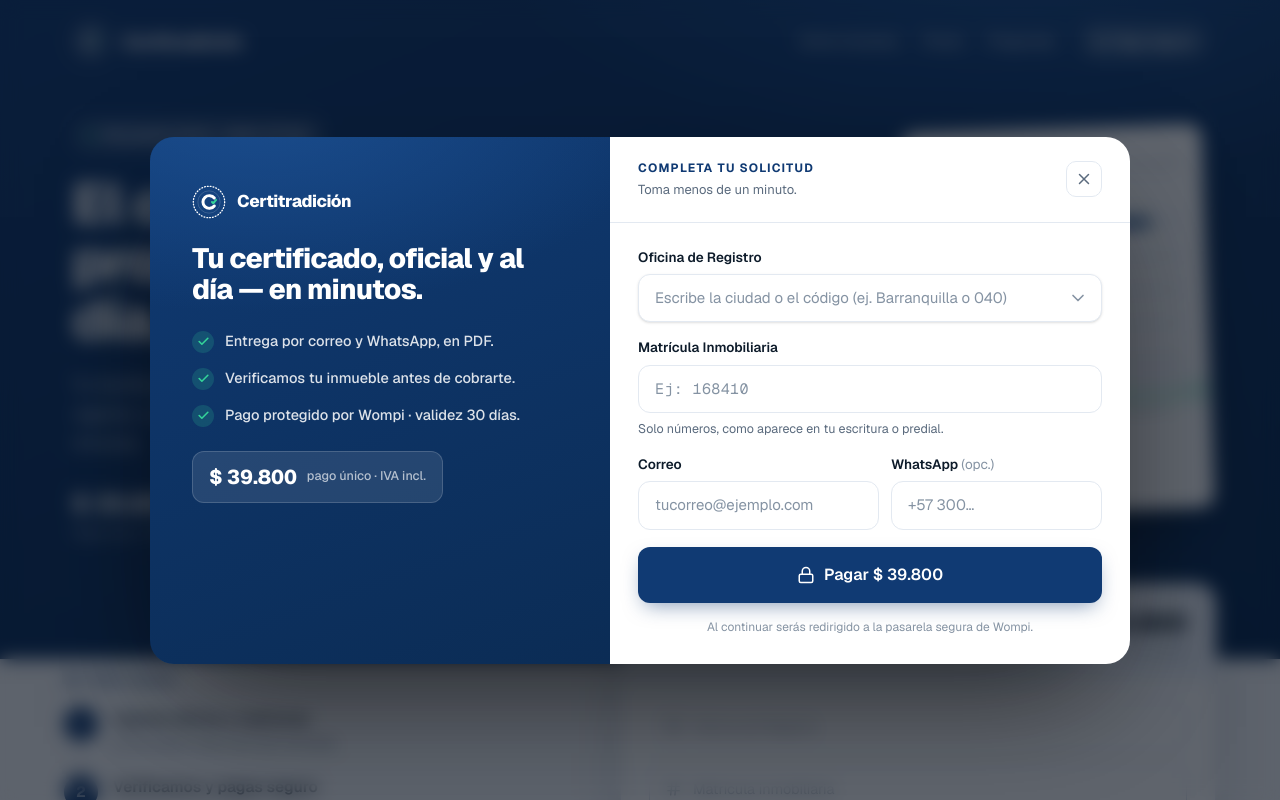
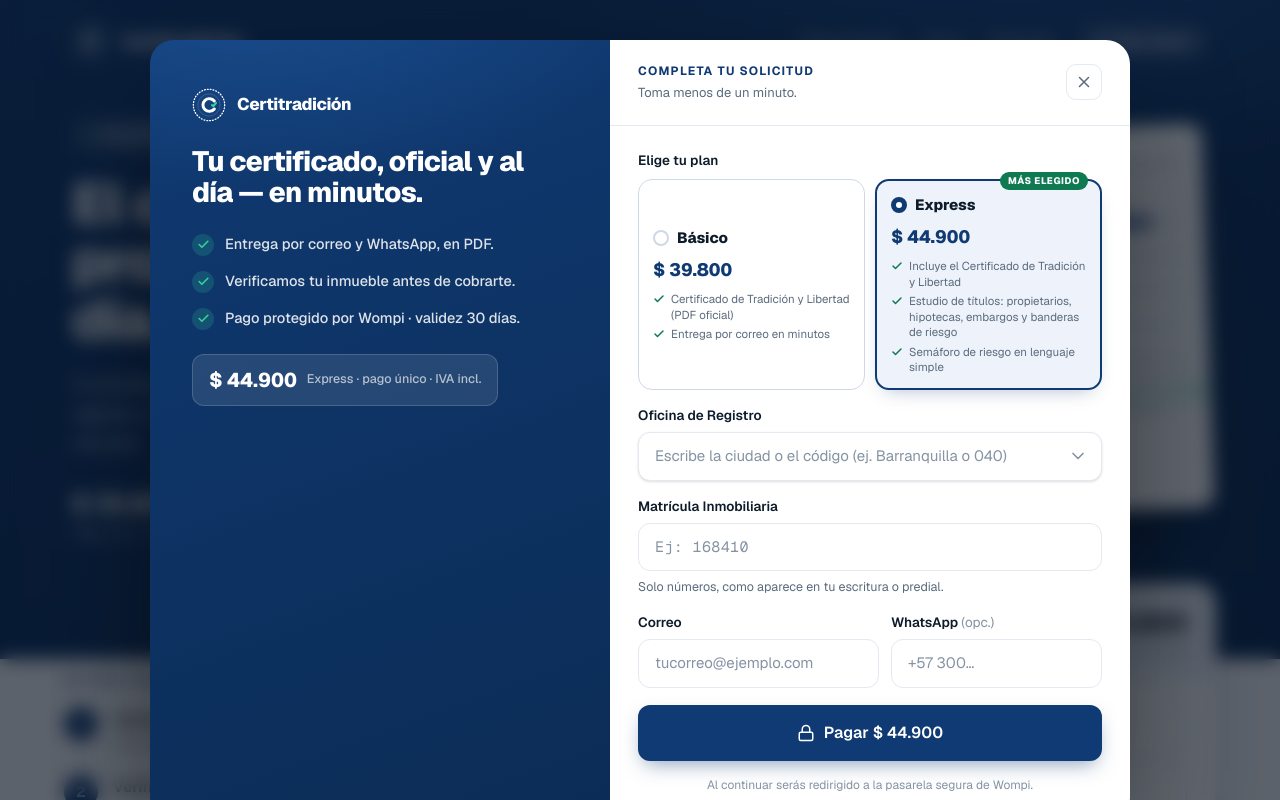
Before and after one commit to DvvSalome/certificados-tradicion-web, a Next.js app: page / in a window 1280 px wide. Both pictures are taken after a click on the button 918 px from the left and 793 px from the top of the page. Shown: the top 800 px of the page. Built offline with nearby package versions, Linux system fonts and the light colour scheme.

Commit message:
feat(checkout): selector de plan basico/express + cobro por plan

```diff
--- a/app/api/checkout/route.ts
+++ b/app/api/checkout/route.ts
@@ -2,7 +2,7 @@
 import { randomUUID } from 'crypto';
 import { orders } from '@/lib/orders';
 import { checkoutUrl } from '@/lib/wompi';
-import { AMOUNT_IN_CENTS } from '@/lib/config';
+import { planAmountCents } from '@/lib/config';
 import { isOficina } from '@/lib/oficinas';
 import { verificar } from '@/lib/verify';
 
@@ -33,14 +33,17 @@
     return NextResponse.json({ error: 'No encontramos esa matrícula en esa oficina. Verifícala antes de pagar.' }, { status: 422 });
   }
 
+  const plan = body.plan === 'express' ? 'express' : 'basico';
+  const amountInCents = planAmountCents(plan);
+
   const reference = 'CTL-' + randomUUID().replace(/-/g, '').slice(0, 20);
-  await orders.create({ reference, matricula, oficina, email, phone, amountInCents: AMOUNT_IN_CENTS, status: 'PENDING_PAYMENT', createdAt: new Date().toISOString() });
+  await orders.create({ reference, matricula, oficina, email, phone, amountInCents, status: 'PENDING_PAYMENT', plan, createdAt: new Date().toISOString() });
 
   // URL pública del sitio. Detrás de un proxy (Traefik/Vercel) NO usar req.url (da el origen interno localhost).
   // Prioridad: APP_BASE_URL (fijo y seguro) -> X-Forwarded-Host -> req.url.
   const fwdHost = req.headers.get('x-forwarded-host');
   const fwdProto = req.headers.get('x-forwarded-proto') || 'https';
   const origin = process.env.APP_BASE_URL || (fwdHost ? `${fwdProto}://${fwdHost}` : new URL(req.url).origin);
-  const url = checkoutUrl({ reference, amountInCents: AMOUNT_IN_CENTS, redirectUrl: `${origin}/estado?ref=${reference}` });
+  const url = checkoutUrl({ reference, amountInCents, redirectUrl: `${origin}/estado?ref=${reference}` });
   return NextResponse.json({ ok: true, reference, checkoutUrl: url });
 }
--- a/components/CheckoutForm.tsx
+++ b/components/CheckoutForm.tsx
@@ -3,6 +3,7 @@
 import { useState, useEffect } from 'react';
 import OficinaSelect from './OficinaSelect';
 import { Seal } from './Brand';
+import { PLANS, formatCOP, type PlanId } from '@/lib/config';
 
 const VERIFY_STEPS = ['Conectando con el registro…', 'Buscando tu matrícula…', 'Confirmando la información…'];
 
@@ -14,6 +15,7 @@
 export default function CheckoutForm({ priceLabel }: { priceLabel: string }) {
   const [open, setOpen] = useState(false);
   const [step, setStep] = useState<Step>('form');
+  const [plan, setPlan] = useState<PlanId>('express'); // Express por defecto = mayor conversión
   const [matricula, setMatricula] = useState('');
   const [oficina, setOficina] = useState('');
   const [email, setEmail] = useState('');
@@ -78,7 +80,7 @@
     try {
       const res = await fetch('/api/checkout', {
         method: 'POST', headers: { 'content-type': 'application/json' },
-        body: JSON.stringify({ matricula, oficina, email, phone }),
+        body: JSON.stringify({ matricula, oficina, email, phone, plan }),
       });
       const j = await res.json();
       if (!res.ok) { setError(j.error || 'Ocurrió un error'); setStep('form'); setLoading(false); return; }
@@ -90,6 +92,8 @@
 
   const inputCls =
     'w-full rounded-xl border border-[var(--border-strong)] bg-white px-4 py-3 text-[15px] text-[var(--foreground)] outline-none transition placeholder:text-[var(--muted-2)] focus:border-[var(--brand-ring)] focus:ring-4 focus:ring-[var(--brand-50)]';
+
+  const planPrice = formatCOP(PLANS[plan].priceCop); // precio del plan elegido (botón, total, chip)
 
   return (
     <>
@@ -171,8 +175,8 @@
                     ))}
                   </ul>
                   <div style={{ display: 'inline-flex', alignItems: 'center', gap: 10, width: 'fit-content', padding: '10px 16px', borderRadius: 12, background: 'rgba(255,255,255,.1)', border: '1px solid rgba(255,255,255,.16)' }}>
-                    <span style={{ fontWeight: 800, fontSize: 20, color: '#fff', fontVariantNumeric: 'tabular-nums' }}>{priceLabel}</span>
-                    <span style={{ fontWeight: 500, fontSize: 12.5, color: 'rgba(255,255,255,.66)' }}>pago único · IVA incl.</span>
+                    <span style={{ fontWeight: 800, fontSize: 20, color: '#fff', fontVariantNumeric: 'tabular-nums' }}>{planPrice}</span>
+                    <span style={{ fontWeight: 500, fontSize: 12.5, color: 'rgba(255,255,255,.66)' }}>{PLANS[plan].label} · pago único · IVA incl.</span>
                   </div>
                 </div>
               </div>
@@ -193,6 +197,49 @@
                   {/* FORM */}
                   {step === 'form' && (
                     <div style={{ display: 'flex', flexDirection: 'column', gap: 15 }}>
+                      {/* SELECTOR DE PLAN */}
+                      <div style={{ display: 'flex', flexDirection: 'column', gap: 9 }}>
+                        <span style={{ fontWeight: 600, fontSize: 13.5, color: '#0D1B2A' }}>Elige tu plan</span>
+                        <div style={{ display: 'flex', flexWrap: 'wrap', gap: 10 }}>
+                          {(['basico', 'express'] as PlanId[]).map((pid) => {
+                            const p = PLANS[pid];
+                            const sel = plan === pid;
+                            return (
+                              <button
+                                type="button"
+                                key={pid}
+                                onClick={() => setPlan(pid)}
+                                aria-pressed={sel}
+                                className="transition"
+                                style={{
+                                  position: 'relative', flex: '1 1 150px', textAlign: 'left', cursor: 'pointer',
+                                  borderRadius: 14, padding: '13px 14px',
+                                  border: sel ? '2px solid #103A73' : '1px solid #CFD9E6',
+                                  background: sel ? '#EEF3FB' : '#fff',
+                                  boxShadow: sel ? '0 8px 20px -10px rgba(16,58,115,.4)' : 'none',
+                                }}
+                              >
+                                {p.recommended && (
+                                  <span style={{ position: 'absolute', top: -9, right: 12, padding: '2px 8px', borderRadius: 999, background: '#0F7A52', color: '#fff', fontSize: 9.5, fontWeight: 800, letterSpacing: '.06em' }}>MÁS ELEGIDO</span>
+                                )}
+                                <div style={{ display: 'flex', alignItems: 'center', gap: 8 }}>
+                                  <span style={{ display: 'inline-block', width: 16, height: 16, flexShrink: 0, borderRadius: 999, border: sel ? '5px solid #103A73' : '2px solid #CFD9E6', background: '#fff' }} />
+                                  <span style={{ fontWeight: 800, fontSize: 15, color: '#0D1B2A' }}>{p.label}</span>
+                                </div>
+                                <p style={{ margin: '7px 0 0', fontWeight: 800, fontSize: 18, color: '#103A73', fontVariantNumeric: 'tabular-nums' }}>{formatCOP(p.priceCop)}</p>
+                                <ul style={{ margin: '8px 0 0', padding: 0, listStyle: 'none', display: 'flex', flexDirection: 'column', gap: 4 }}>
+                                  {p.features.slice(0, pid === 'express' ? 3 : 2).map((f) => (
+                                    <li key={f} style={{ display: 'flex', gap: 6, fontSize: 11.5, lineHeight: 1.35, color: '#5B6B7E' }}>
+                                      <svg width="12" height="12" viewBox="0 0 24 24" fill="none" stroke="#0F7A52" strokeWidth="3" strokeLinecap="round" strokeLinejoin="round" style={{ marginTop: 2, flexShrink: 0 }}><path d="M20 6 9 17l-5-5" /></svg>
+                                      <span>{f}</span>
+                                    </li>
+                                  ))}
+                                </ul>
+                              </button>
+                            );
+                          })}
+                        </div>
+                      </div>
                       <label style={{ display: 'flex', flexDirection: 'column', gap: 7 }}>
                         <span style={{ fontWeight: 600, fontSize: 13.5, color: '#0D1B2A' }}>Oficina de Registro</span>
                         <OficinaSelect value={oficina} onChange={setOficina} />
@@ -220,7 +267,7 @@
                       )}
                       <button type="button" onClick={submit} className="transition hover:brightness-110 active:scale-[0.99]" style={{ display: 'inline-flex', alignItems: 'center', justifyContent: 'center', gap: 9, marginTop: 2, border: 'none', cursor: 'pointer', borderRadius: 12, background: '#103A73', padding: 16, fontWeight: 600, fontSize: 16, color: '#fff', boxShadow: '0 8px 20px -6px rgba(16,58,115,.5)' }}>
                         <svg width="18" height="18" viewBox="0 0 24 24" fill="none" stroke="currentColor" strokeWidth="2" strokeLinecap="round" strokeLinejoin="round"><rect x="3" y="11" width="18" height="11" rx="2" /><path d="M7 11V7a5 5 0 0 1 10 0v4" /></svg>
-                        Pagar {priceLabel}
+                        Pagar {planPrice}
                       </button>
                       <p style={{ margin: 0, textAlign: 'center', fontSize: 12, color: '#8593A3' }}>Al continuar serás redirigido a la pasarela segura de Wompi.</p>
                     </div>
@@ -274,8 +321,8 @@
                           <dd style={{ margin: 0, fontWeight: 600, fontFamily: 'ui-monospace,monospace', color: '#0D1B2A' }}>{matricula}</dd>
                         </div>
                         <div style={{ display: 'flex', justifyContent: 'space-between', gap: 12, paddingTop: 11, borderTop: '1px solid #E3E9F1' }}>
-                          <dt style={{ fontWeight: 600, fontSize: 15, color: '#0D1B2A' }}>Total</dt>
-                          <dd style={{ margin: 0, fontWeight: 800, fontSize: 19, color: '#0D1B2A', fontVariantNumeric: 'tabular-nums' }}>{priceLabel}</dd>
+                          <dt style={{ fontWeight: 600, fontSize: 15, color: '#0D1B2A' }}>Total · {PLANS[plan].label}</dt>
+                          <dd style={{ margin: 0, fontWeight: 800, fontSize: 19, color: '#0D1B2A', fontVariantNumeric: 'tabular-nums' }}>{planPrice}</dd>
                         </div>
                       </dl>
 
```
